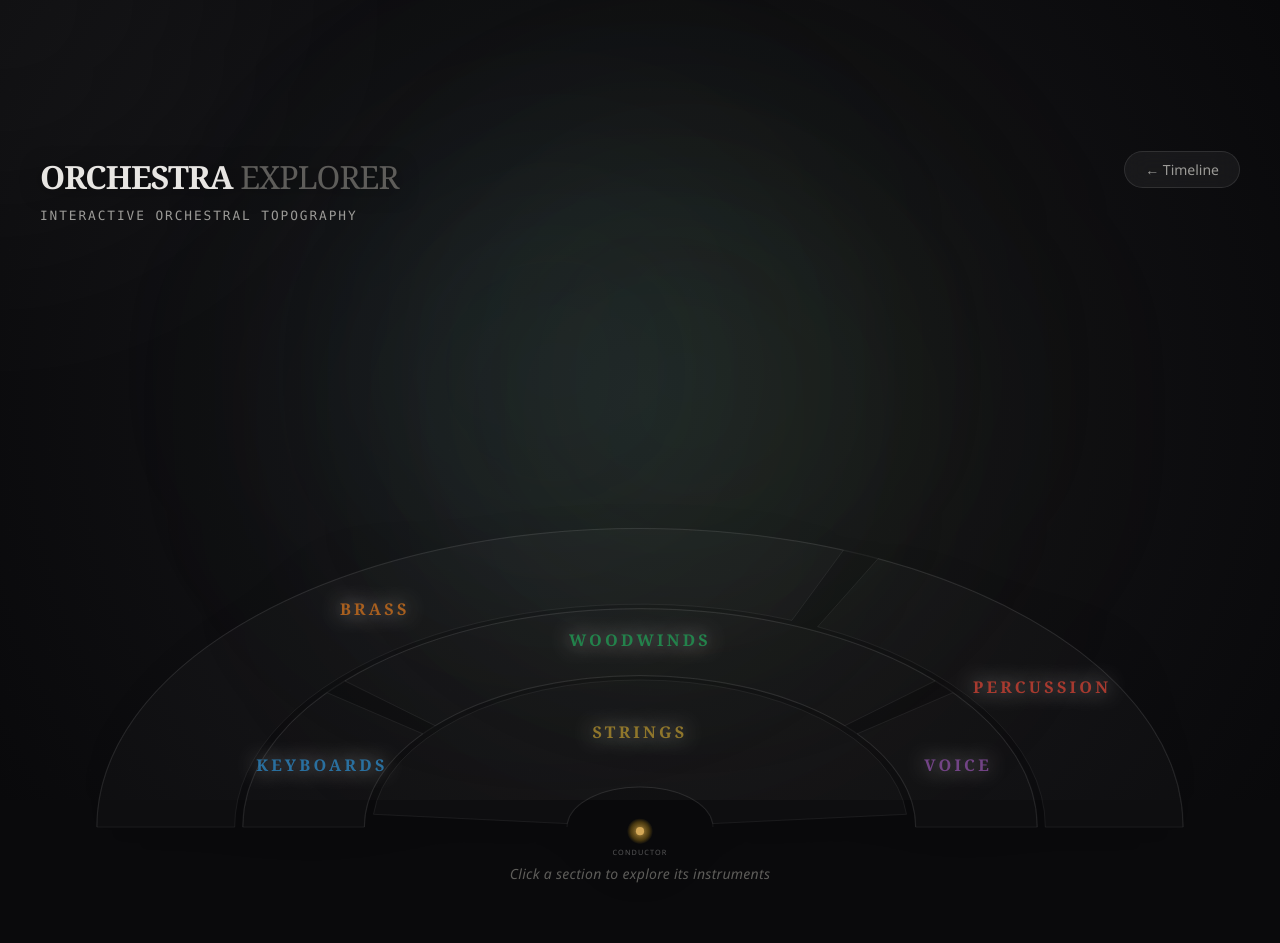
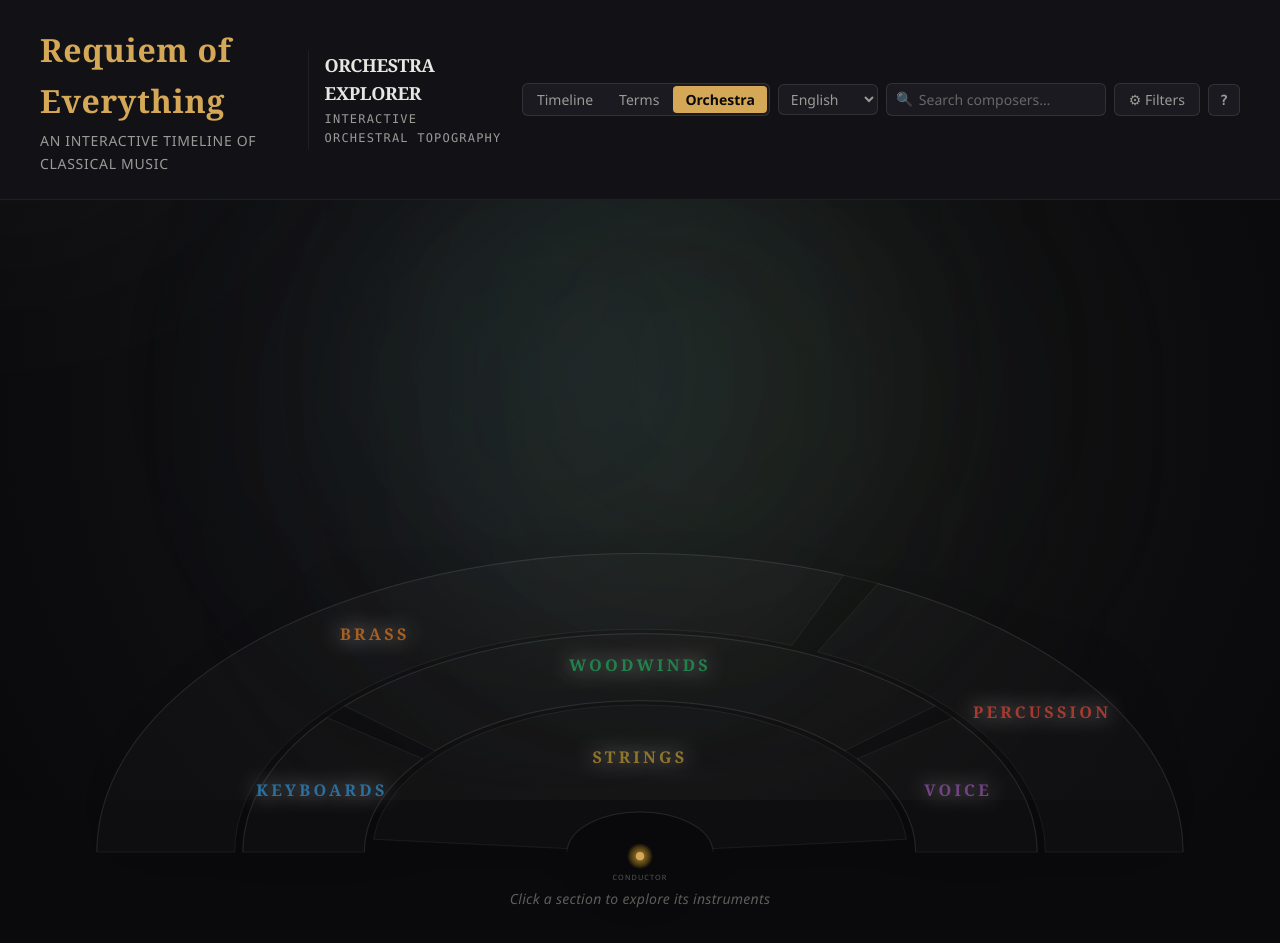
Before and after one commit to thisnamewasnottaken/requiem-of-everything, a React (Vite) app: page / in a window 1280 px wide. Both pictures are taken after a click on the button "Orchestra". Before the commit the page ends 917 px from the top, so only its background shows below. Built offline with nearby package versions, Linux system fonts and the light colour scheme; a web font is replaced by a local one.

Commit message:
Fixed some orchestra layout header and padding issues, and updated the changelog with the new design changes. Also added a note about moving the header into the App component for consistency across views.

```diff
--- a/src/App.tsx
+++ b/src/App.tsx
@@ -65,6 +65,27 @@ export default function App() {
             <h1>{t('app.title')}</h1>
             <p>{t('app.subtitle')}</p>
           </div>
+          {activeView === "orchestra" && (
+            <div style={{ borderLeft: "1px solid var(--border-subtle)", paddingLeft: "16px" }}>
+              <h2 style={{
+                fontFamily: "var(--font-display)",
+                fontSize: "var(--text-lg)",
+                fontWeight: 700,
+                color: "var(--text-primary)",
+                letterSpacing: "-0.02em",
+                textTransform: "uppercase" as const,
+                margin: 0,
+              }}>{t('orchestraExplorer.title')}</h2>
+              <p style={{
+                fontFamily: "var(--font-mono)",
+                fontSize: "var(--text-xs)",
+                color: "var(--text-secondary)",
+                letterSpacing: "0.1em",
+                textTransform: "uppercase" as const,
+                marginTop: "2px",
+              }}>{t('orchestraExplorer.subtitle', { defaultValue: 'Interactive Orchestral Topography' })}</p>
+            </div>
+          )}
           <div
             style={{
               marginLeft: "auto",
--- a/src/components/OrchestraExplorer/OrchestraExplorer.module.css
+++ b/src/components/OrchestraExplorer/OrchestraExplorer.module.css
@@ -196,7 +196,7 @@
   flex-direction: column;
   align-items: center;
   justify-content: center;
-  padding: 4rem 2rem 2rem;
+  padding: 1rem 2rem 2rem;
 }
 
 .stageWrap {
--- a/src/components/OrchestraExplorer/OrchestraExplorer.tsx
+++ b/src/components/OrchestraExplorer/OrchestraExplorer.tsx
@@ -587,41 +587,6 @@ export default function OrchestraExplorer({
         <div className={styles.ambientGrid} />
       </div>
 
-      {/* ── Header ──────────────────────────────────────────────── */}
-      <motion.header
-        className={styles.header}
-        initial={{ y: -20, opacity: 0 }}
-        animate={{ y: 0, opacity: 1 }}
-        transition={{ duration: 0.8, ease: "easeOut" }}
-      >
-        <div>
-          <h1 className={styles.title}>
-            {t("orchestraExplorer.title")
-              .split(" ")
-              .map((word, i, arr) => (
-                <span key={i}>
-                  {i === arr.length - 1 ? (
-                    <span className={styles.titleLight}>{word}</span>
-                  ) : (
-                    word
-                  )}
-                  {i < arr.length - 1 ? " " : ""}
-                </span>
-              ))}
-          </h1>
-          <p className={styles.subtitle}>
-            {t("orchestraExplorer.subtitle", {
-              defaultValue: "Interactive Orchestral Topography",
-            })}
-          </p>
-        </div>
-        {onNavigateToTimeline && (
-          <button className={styles.backBtn} onClick={onNavigateToTimeline}>
-            {t("orchestraExplorer.backToTimeline")}
-          </button>
-        )}
-      </motion.header>
-
       {/* ── SVG Orchestra Stage ─────────────────────────────────── */}
       <main className={styles.stageContainer}>
         <motion.div
--- a/src/styles/global.css
+++ b/src/styles/global.css
@@ -111,6 +111,8 @@ body {
 }
 
 .app-header {
+  position: relative;
+  z-index: 50;
   padding: var(--space-lg) var(--space-xl);
   border-bottom: 1px solid var(--border-subtle);
   background: var(--bg-secondary);
```
Also changed, not shown: 2 other files (tests, documents, lock files or other folders).
